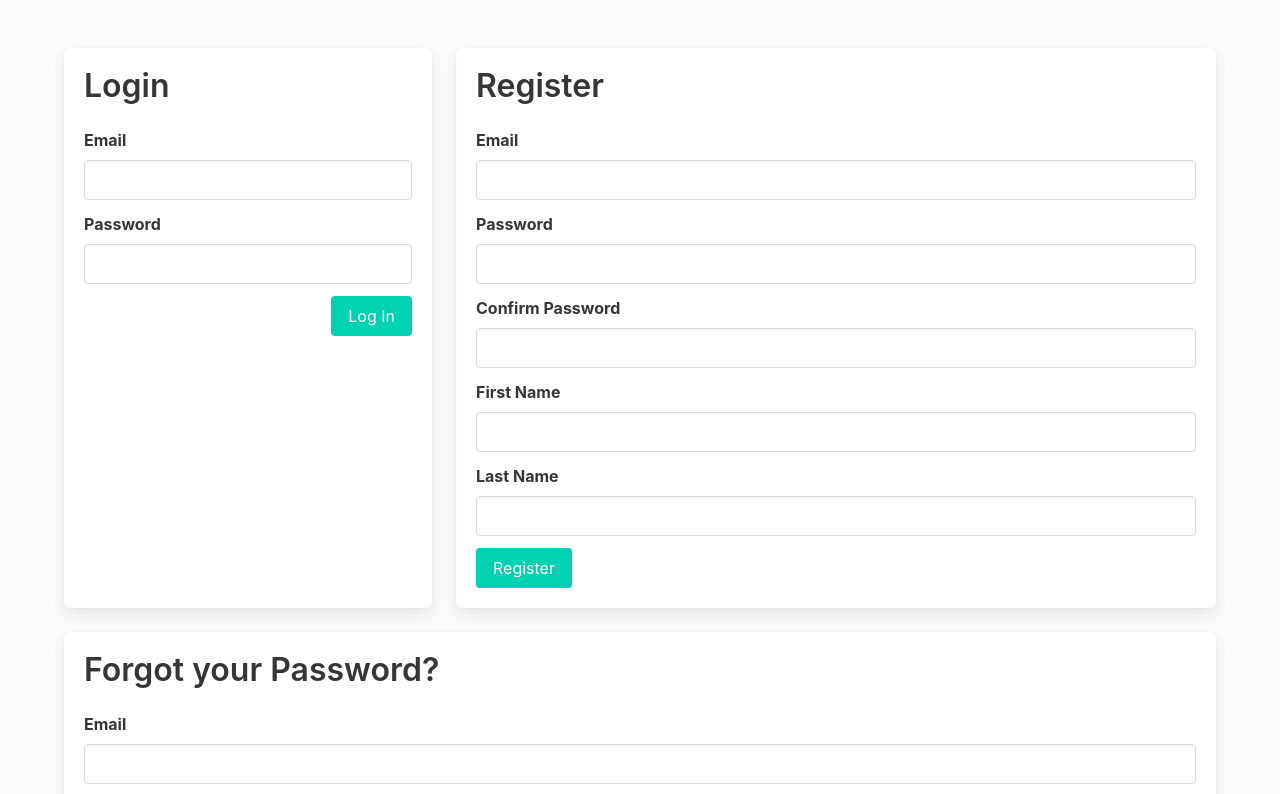
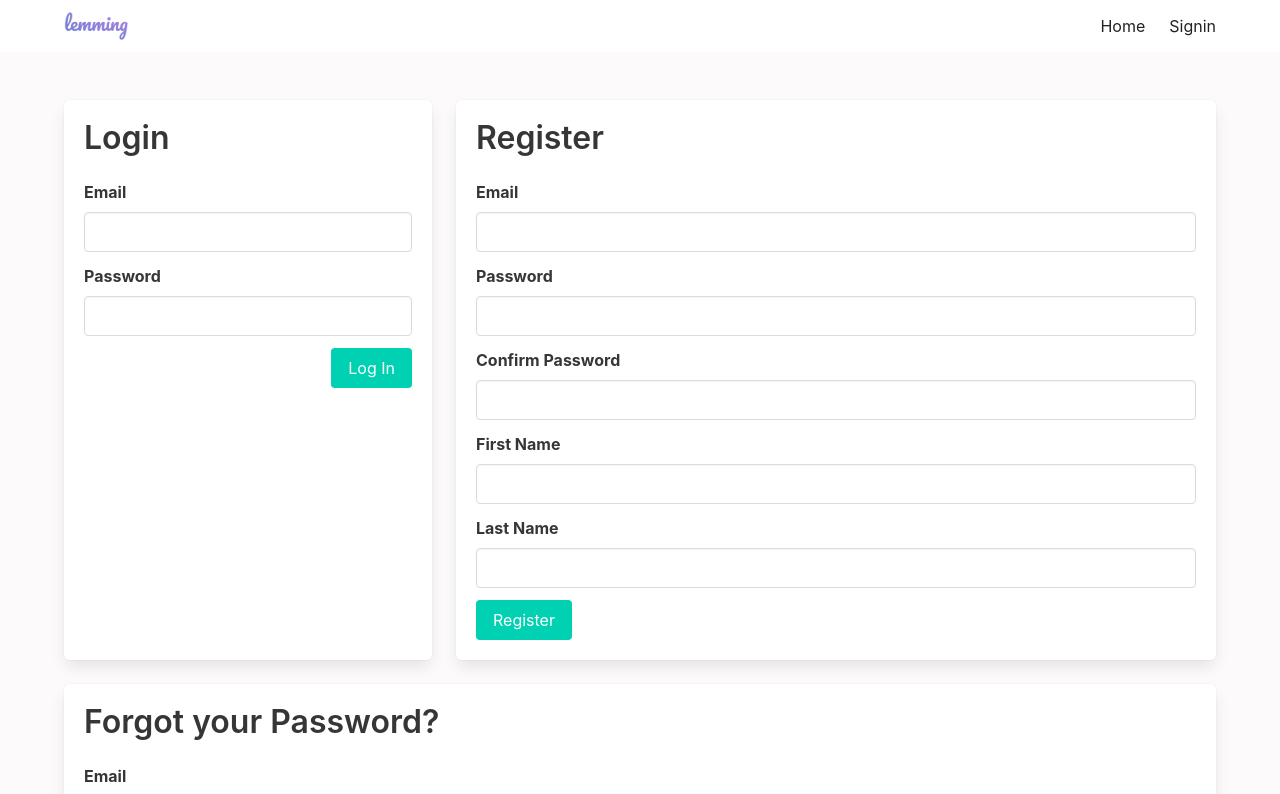
Before and after one commit to lemming-online/tundra, a React (Create React App) app: page / in a window 1280 px wide. Shown: the top 794 px of the page. Built offline with nearby package versions, Linux system fonts and the light colour scheme.

Commit message:
Add header in all routes

```diff
--- a/src/components/HeaderComponent.js
+++ b/src/components/HeaderComponent.js
@@ -1,4 +1,5 @@
 import React from 'react';
+import { Link } from 'react-router-dom';
 import logo from '../images/lemming-nocirc.png';
 
 function HeaderComponent() {
@@ -19,9 +20,8 @@ function HeaderComponent() {
 
         <div className="navbar-menu">
           <div className="navbar-end">
-            <a className="navbar-item">Link A</a>
-            <a className="navbar-item">Link B</a>
-            <a className="navbar-item">Link C</a>
+            <Link to="/home" className="navbar-item">Home</Link>
+            <Link to="/signin" className="navbar-item">Signin</Link>
           </div>
         </div>
       </div>
--- a/src/containers/Root.js
+++ b/src/containers/Root.js
@@ -2,19 +2,21 @@ import React from 'react';
 import { BrowserRouter as Router, Route, Switch } from 'react-router-dom';
 import { Provider } from 'react-redux';
 
-import App from './App';
+import HeaderComponent from '../components/HeaderComponent';
 import HomePage from './HomePage';
 import SignInUpPage from './SignInUpPage';
 
 const Root = (store, props) => (
   <Provider store={store}>
     <Router {...props}>
-      <Switch>
-        <Route path="/demo" component={App} />
-        <Route path="/home" component={HomePage} />
-        <Route path="/signin" component={SignInUpPage} />
-        <Route path="/" component={SignInUpPage} />
-      </Switch>
+      <div>
+        <HeaderComponent />
+        <Switch>
+          <Route path="/home" component={HomePage} />
+          <Route path="/signin" component={SignInUpPage} />
+          <Route path="/" component={SignInUpPage} />
+        </Switch>
+      </div>
     </Router>
   </Provider>
 );
```
